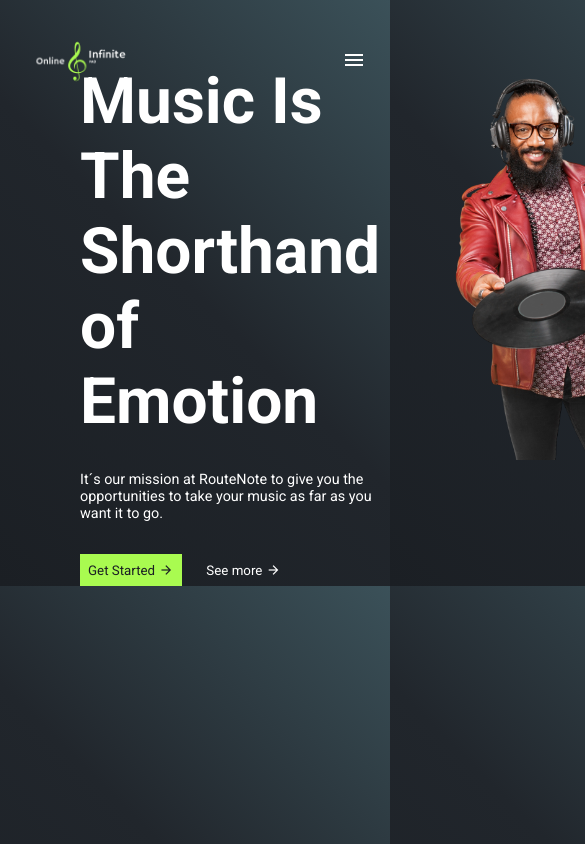
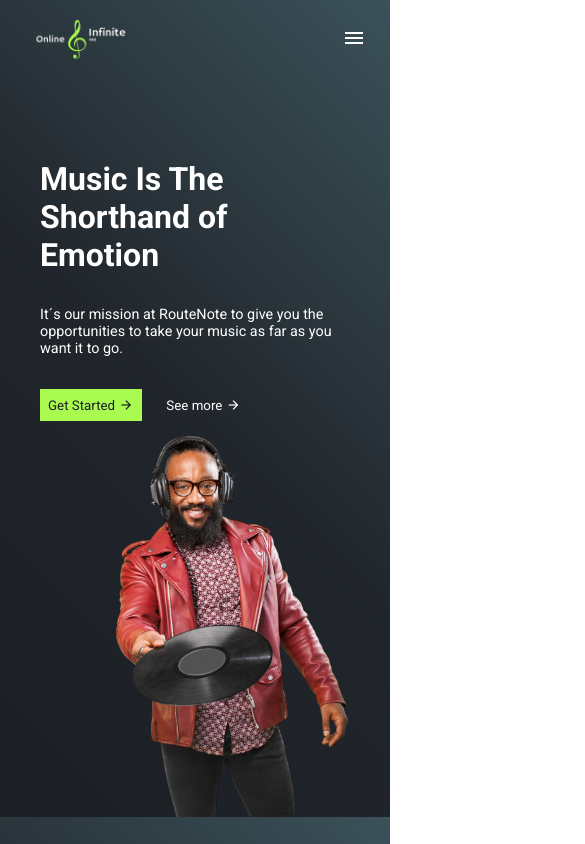
Before and after one commit to mauriciocosta404/infinite-pad, an Angular app: page /home in a window 390 px wide. Shown: the top 844 px of the page, 585 px wide, since content can reach past the window. Built offline with nearby package versions, Linux system fonts and the light colour scheme.

Commit message:
feat: add responsive home

```diff
--- a/src/app/app.component.scss
+++ b/src/app/app.component.scss
@@ -1,3 +1,4 @@
 main.main{
+    margin-top: 5rem;
     color: #fff;
 }
--- a/src/app/components/header/header.component.scss
+++ b/src/app/components/header/header.component.scss
@@ -89,6 +89,7 @@
   header{
     position: fixed;
     top: 0; left: 0; right: 0;
+    height: 7rem;
     padding: 0 1.5rem;
     display: flex;
     align-items: center;
@@ -110,6 +111,9 @@
  }
 
 @media (max-width:768px){
+    header{
+        height: 5rem;
+    }
 
     .icons{
         display:flex;
--- a/src/app/components/header/header.component.ts
+++ b/src/app/components/header/header.component.ts
@@ -12,6 +12,5 @@ export class HeaderComponent {
 
   public handleActiveNavigation = () => {
     this.isActive = !this.isActive;
-    console.log(this.isActive);
   }
 }
--- a/src/view/home/home.component.scss
+++ b/src/view/home/home.component.scss
@@ -1,5 +1,5 @@
 .banner{
-    margin-top: 4rem;
+    margin-top: 15rem;
     padding: 0 5rem;
     display: grid ;
     width: 100%;
@@ -41,3 +41,17 @@
         font-size: .9rem;
     }
 }
+
+@media (max-width: 768px) {
+    .banner{
+        margin-top: 10rem;
+        display: flex;
+        flex-direction: column;
+        padding: 0 2.5rem;
+
+        h1{
+            font-size: 2rem;
+        }
+    }
+
+}
```
